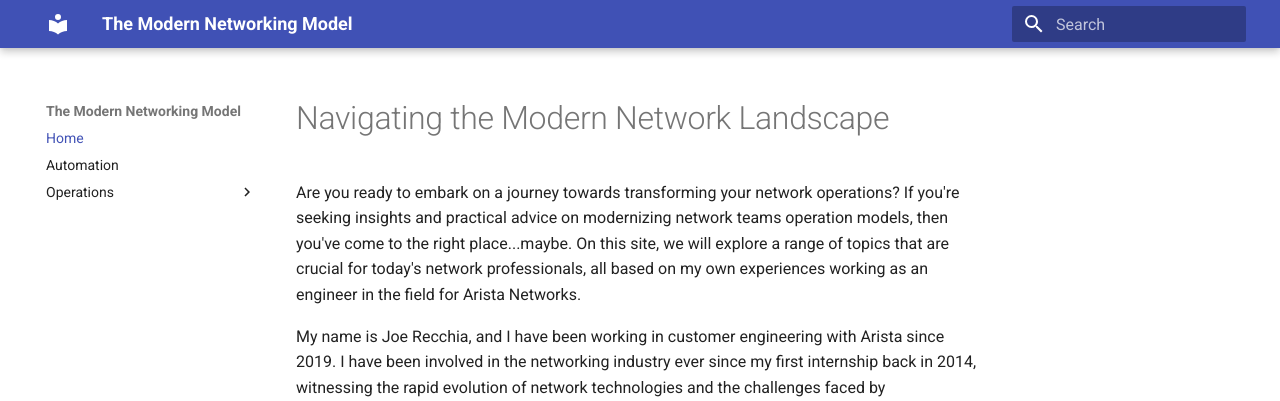
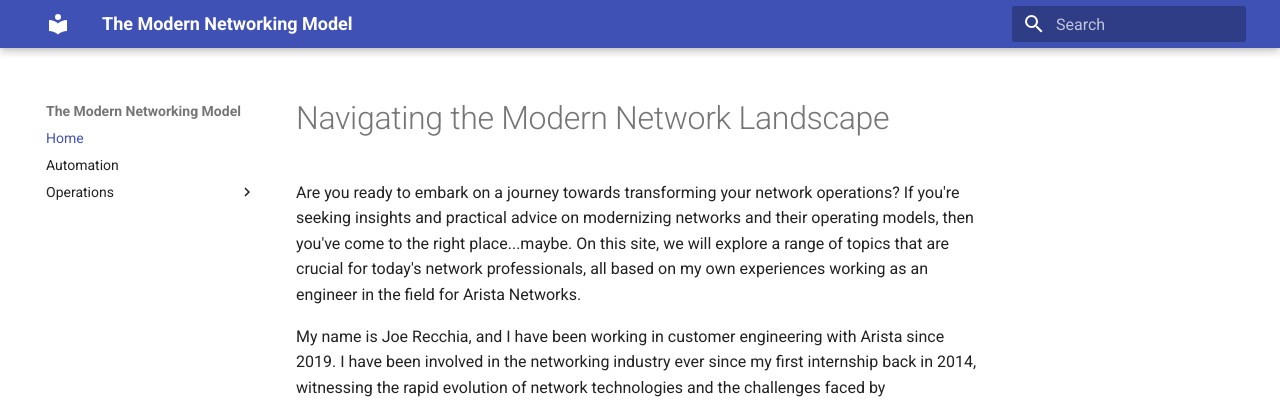
Before and after one commit to jrecchia1029/modern-networks, an MkDocs documentation site: the page built from docs/index.md, in a window 1280 px wide and 968 px high. Shown: the top 401 px of the window. Built offline with MkDocs 1.6.1 and Material for MkDocs 9.7.7, drawn with Linux system fonts in a browser that asks for light colours.

Commit message:
Updated intro

```diff
--- a/docs/index.md
+++ b/docs/index.md
@@ -1,6 +1,6 @@
 # Navigating the Modern Network Landscape
 
-Are you ready to embark on a journey towards transforming your network operations? If you're seeking insights and practical advice on modernizing network teams operation models, then you've come to the right place...maybe. On this site, we will explore a range of topics that are crucial for today's network professionals, all based on my own experiences working as an engineer in the field for Arista Networks.
+Are you ready to embark on a journey towards transforming your network operations? If you're seeking insights and practical advice on modernizing networks and their operating models, then you've come to the right place...maybe. On this site, we will explore a range of topics that are crucial for today's network professionals, all based on my own experiences working as an engineer in the field for Arista Networks.
 
 My name is Joe Recchia, and I have been working in customer engineering with Arista since 2019. I have been involved in the networking industry ever since my first internship back in 2014, witnessing the rapid evolution of network technologies and the challenges faced by organizations in keeping up with these changes. Throughout my time in this space, I have had the privilege of working closely with diverse customers from various verticals, helping them navigate the complexities of modern network operations. From small enterprises to large-scale data centers, I have witnessed firsthand the common pain points and hurdles that network teams encounter on a regular basis. It is from these experiences that I offer insights and perspectives that can help you overcome these challenges and embrace the opportunities that lie ahead.
 
```
